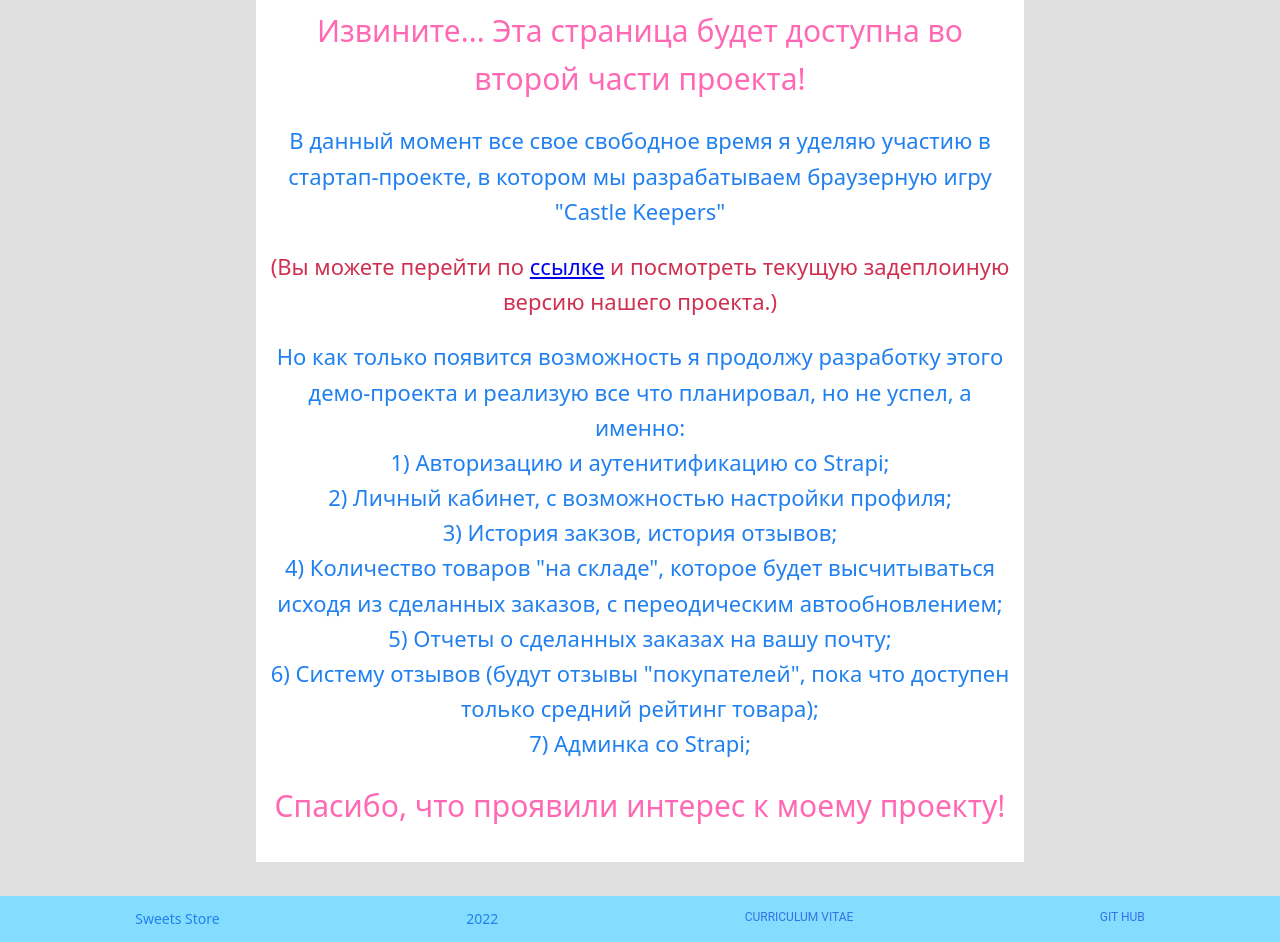
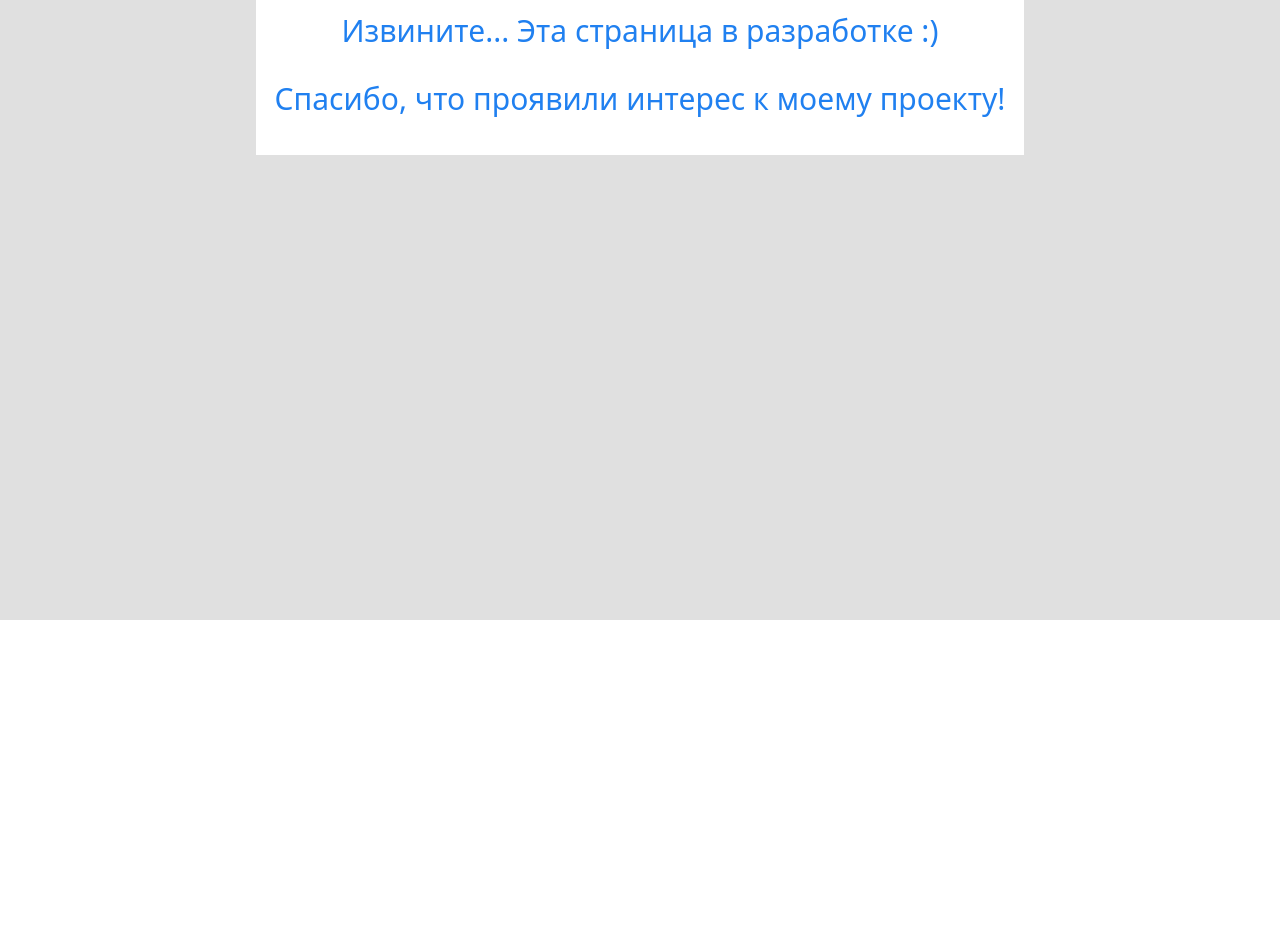
Before and after one commit to zakharovda95/japanese-sweets-store, a Vue app in the folder packages/frontend/: page /auth/sign-in in a window 1280 px wide. Shown: the part 180-1122 px from the top of the page. After the commit the page ends 800 px from the top, so only its background shows below. Built offline with nearby package versions, Linux system fonts and the light colour scheme.

Commit message:
refactor

```diff
--- a/packages/frontend/public/index.html
+++ b/packages/frontend/public/index.html
@@ -1,22 +1,33 @@
 <!DOCTYPE html>
 <html lang="">
   <head>
-    <meta charset="utf-8">
-    <meta http-equiv="X-UA-Compatible" content="IE=edge">
-    <meta name="viewport" content="width=device-width,initial-scale=1.0">
+    <meta charset="utf-8" />
+    <meta http-equiv="X-UA-Compatible" content="IE=edge" />
+    <meta name="viewport" content="width=device-width,initial-scale=1.0" />
     <title>Japanese Sweets Store</title>
   </head>
   <body>
     <noscript>
-      <strong>We're sorry but <%= htmlWebpackPlugin.options.title %> doesn't work properly without JavaScript enabled. Please enable it to continue.</strong>
+      <strong
+        >We're sorry but <%= htmlWebpackPlugin.options.title %> doesn't work properly without
+        JavaScript enabled. Please enable it to continue.</strong
+      >
     </noscript>
     <div id="app"></div>
   </body>
 </html>
 
 <style>
-    * {
-        margin: 0;
-        padding: 0;
-    }
+  * {
+    margin: 0;
+    padding: 0;
+  }
+  html {
+    height: 100%;
+  }
+  body {
+    display: flex;
+    flex-direction: column;
+    height: 100%;
+  }
 </style>
--- a/packages/frontend/src/App.vue
+++ b/packages/frontend/src/App.vue
@@ -23,5 +23,6 @@ import { NConfigProvider, NMessageProvider } from 'naive-ui';
 <style scoped lang="scss">
 .container {
   background: #e0e0e0;
+  min-height: 100vh;
 }
 </style>
--- a/packages/frontend/src/components/sections/common/ProjectSuspensionMessage.vue
+++ b/packages/frontend/src/components/sections/common/ProjectSuspensionMessage.vue
@@ -1,29 +1,9 @@
 <template>
   <div class="project-suspension-message">
-    <UIText color="#ff69b4" :tag="widthX > 480 ? HeaderSize.h1 : HeaderSize.h2">
-      Извините... Эта страница будет доступна во второй части проекта!
+    <UIText :tag="widthX > 480 ? HeaderSize.h1 : HeaderSize.h2">
+      Извините... Эта страница в разработке :)
     </UIText>
-    <UIText :tag="widthX > 480 ? HeaderSize.h2 : HeaderSize.h3">
-      В данный момент все свое свободное время я уделяю участию в стартап-проекте, в котором мы
-      разрабатываем браузерную игру "Castle Keepers"
-    </UIText>
-    <UIText type="error" :tag="widthX > 480 ? HeaderSize.h2 : HeaderSize.h3">
-      (Вы можете перейти по <a href="#">ссылке</a> и посмотреть текущую задеплоиную версию нашего
-      проекта.)
-    </UIText>
-    <UIText :tag="widthX > 480 ? HeaderSize.h2 : HeaderSize.h3">
-      Но как только появится возможность я продолжу разработку этого демо-проекта и реализую все что
-      планировал, но не успел, а именно: <br />
-      1) Авторизацию и аутенитификацию со Strapi;<br />
-      2) Личный кабинет, с возможностью настройки профиля;<br />
-      3) История закзов, история отзывов;<br />
-      4) Количество товаров "на складе", которое будет высчитываться исходя из сделанных заказов, с
-      переодическим автообновлением;<br />
-      5) Отчеты о сделанных заказах на вашу почту;<br />
-      6) Систему отзывов (будут отзывы "покупателей", пока что доступен только средний рейтинг товара);<br />
-      7) Админка со Strapi;<br />
-    </UIText>
-    <UIText color="#ff69b4" :tag="widthX > 480 ? HeaderSize.h1 : HeaderSize.h2">
+    <UIText :tag="widthX > 480 ? HeaderSize.h1 : HeaderSize.h2">
       Спасибо, что проявили интерес к моему проекту!
     </UIText>
   </div>
@@ -39,8 +19,10 @@ export default defineComponent({
 
 <script setup lang="ts">
 import UIText from '@/components/ui/UIText.vue';
+
 import { useWindowWidthWatcher } from '@/composables/useWindowWidthWatcher';
 import { HeaderSize } from '@/helpers/enums/_text-styles.enum';
+
 const { widthX } = useWindowWidthWatcher();
 </script>
 
--- a/packages/frontend/src/components/sections/product-page/ProductPageView.vue
+++ b/packages/frontend/src/components/sections/product-page/ProductPageView.vue
@@ -79,15 +79,17 @@ const averageRating = computed<number | string>(() => {
   .product-view {
     display: flex;
     flex-direction: column;
-    justify-content: space-around;
+    justify-content: center;
     margin-top: 34px;
     background: #ffffff;
     padding: 24px;
+    margin-bottom: 24px;
     .content {
       display: flex;
       flex-direction: column;
       justify-content: center;
       .cover {
+        display: flex;
         width: 80vw;
         height: 80vw;
         margin-bottom: 34px;
@@ -115,21 +117,28 @@ const averageRating = computed<number | string>(() => {
   .product-view {
     display: flex;
     flex-direction: column;
+    justify-content: center;
+    align-items: center;
     margin-top: 34px;
     background: #ffffff;
     padding: 24px;
+    margin-bottom: 24px;
     .content {
       display: flex;
       margin-top: 34px;
       flex-direction: column;
       .cover {
+        display: flex;
         width: 50vw;
         height: 50vw;
-        margin-bottom: 34px;
+        margin: 0 auto;
       }
       .description-wrap {
         display: flex;
         flex-direction: column;
+        .title {
+          text-align: center;
+        }
         .rating-wrap {
           display: flex;
           justify-content: space-around;
@@ -153,6 +162,7 @@ const averageRating = computed<number | string>(() => {
     margin-top: 34px;
     background: #ffffff;
     padding: 24px;
+    margin-bottom: 24px;
     .content {
       display: flex;
       margin-top: 34px;
@@ -189,6 +199,7 @@ const averageRating = computed<number | string>(() => {
     margin-top: 34px;
     background: #ffffff;
     padding: 24px;
+    margin-bottom: 24px;
     .content {
       display: flex;
       margin-top: 34px;
@@ -224,6 +235,7 @@ const averageRating = computed<number | string>(() => {
     margin-top: 34px;
     background: #ffffff;
     padding: 24px;
+    margin-bottom: 24px;
     .content {
       display: flex;
       margin-top: 34px;
--- a/packages/frontend/src/components/sections/products-page/ProductsPageView.vue
+++ b/packages/frontend/src/components/sections/products-page/ProductsPageView.vue
@@ -43,7 +43,7 @@ const showModal = ref<boolean>(false);
     display: flex;
     flex-direction: column;
     align-items: center;
-
+    margin-bottom: 24px;
     .menu {
       margin-top: 34px;
       .ribbon-menu {
@@ -68,6 +68,7 @@ const showModal = ref<boolean>(false);
     display: flex;
     flex-direction: column;
     align-items: center;
+    margin-bottom: 24px;
     .menu {
       margin-top: 34px;
       .ribbon-menu {
@@ -92,6 +93,7 @@ const showModal = ref<boolean>(false);
     display: flex;
     flex-direction: column;
     align-items: center;
+    margin-bottom: 24px;
     .menu {
       margin-top: 34px;
       .ribbon-menu {
@@ -113,6 +115,7 @@ const showModal = ref<boolean>(false);
     display: flex;
     flex-direction: column;
     align-items: center;
+    margin-bottom: 24px;
     .menu {
       margin-top: 34px;
       .ribbon-menu {
--- a/packages/frontend/src/composables/useWindowWidthWatcher.ts
+++ b/packages/frontend/src/composables/useWindowWidthWatcher.ts
@@ -3,11 +3,12 @@
 import { onBeforeUnmount, ref, onMounted, Ref } from 'vue';
 
 export function useWindowWidthWatcher(): { widthX: Ref<number> } {
-  const widthX: Ref<number> = ref(window.innerWidth);
+  const widthX: Ref<number> = ref(0);
 
   const watchSize = (): number => (widthX.value = window.innerWidth);
 
   onMounted((): void => {
+    widthX.value = window.innerWidth;
     window.addEventListener('resize', watchSize);
   });
 
--- a/packages/frontend/src/layouts/MainLayout.vue
+++ b/packages/frontend/src/layouts/MainLayout.vue
@@ -1,8 +1,9 @@
 <template>
   <div class="main-layout">
-    <TheHeader />
-    <router-view />
-    <TheFooter />
+    <TheHeader class="header" />
+    <div class="content">
+      <router-view />
+    </div>
   </div>
 </template>
 
@@ -15,7 +16,13 @@ export default defineComponent({
 
 <script setup lang="ts">
 import TheHeader from '@/layouts/header/TheHeader.vue';
-import TheFooter from '@/layouts/footer/TheFooter.vue';
 </script>
 
-<style scoped lang="scss"></style>
+<style scoped lang="scss">
+.main-layout {
+  display: flex;
+  flex-direction: column;
+  height: 100%;
+  min-height: 100vh;
+}
+</style>
--- a/packages/frontend/src/layouts/footer/TheFooter.vue
+++ /dev/null
@@ -1,32 +0,0 @@
-<template>
-  <div class="footer">
-    <NText type="info">{{ Inscriptions.footerLogo }}</NText>
-    <NText type="info">{{ Inscriptions.footerDate }}</NText>
-    <UILinksGroup tag="a" :size="FontSizeTitle.small" :links="footerLinks" />
-  </div>
-</template>
-
-<script lang="ts">
-import { defineComponent } from 'vue';
-export default defineComponent({
-  name: 'TheFooter',
-});
-</script>
-<script setup lang="ts">
-import { NText } from 'naive-ui';
-import { Inscriptions } from '@/helpers/enums/_inscriptions.enum.ts';
-import UILinksGroup from '@/components/ui/UILinksGroup.vue';
-import { footerLinks } from '@/helpers/services/_links.service';
-import { FontSizeTitle } from '@/helpers/enums/links/_link-styles.enum';
-</script>
-
-<style scoped lang="scss">
-@import '~@/assets/styles/_constants.scss';
-.footer {
-  display: flex;
-  justify-content: space-around;
-  padding: 12px;
-  min-height: 20px;
-  background: $LIGHT_BG_SET;
-}
-</style>
```
